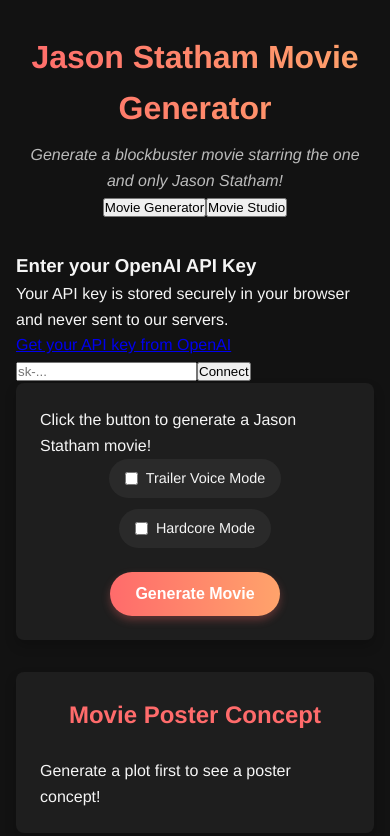
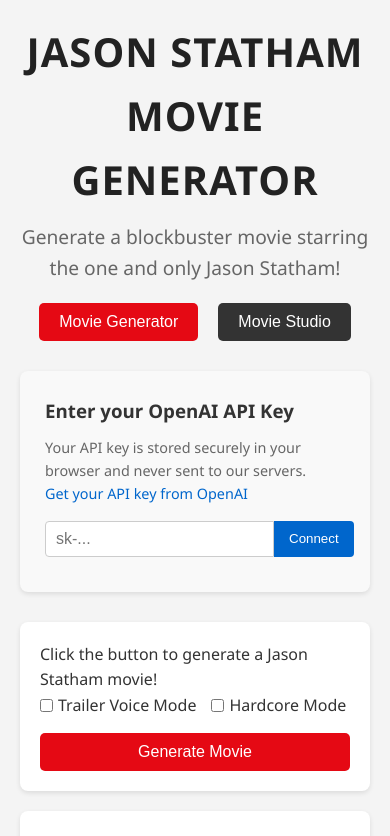
Before and after one commit to jdfalk/Statham-generator, a React (Vite) app: page / in a window 390 px wide. Shown: the top 836 px of the page. Built offline with nearby package versions, Linux system fonts and the light colour scheme.

Commit message:
Refactor App.css: update base styles, enhance layout, and improve component styling for better responsiveness
Signed-off-by: Johnathan Falk <johnathan.falk@gmail.com>

```diff
--- a/src/App.css
+++ b/src/App.css
@@ -1,4 +1,4 @@
-/* General styling */
+/* Base styles */
 * {
   box-sizing: border-box;
   margin: 0;
@@ -6,342 +6,478 @@
 }
 
 body {
-  font-family: 'Helvetica Neue', Arial, sans-serif;
+  font-family: 'Segoe UI', Tahoma, Geneva, Verdana, sans-serif;
   line-height: 1.6;
-  background-color: #121212;
-  color: #f5f5f5;
+  color: #333;
+  background-color: #f4f4f4;
 }
 
 .app {
-  max-width: 800px;
+  max-width: 1200px;
   margin: 0 auto;
-  padding: 2rem 1rem;
-  min-height: 100vh;
-  display: flex;
-  flex-direction: column;
+  padding: 20px;
 }
 
-/* Header styling */
+/* Header */
 header {
   text-align: center;
-  margin-bottom: 2rem;
+  margin-bottom: 30px;
 }
 
 header h1 {
   font-size: 2.5rem;
-  background: linear-gradient(90deg, #ff6b6b, #ffa36b);
-  background-clip: text;
-  -webkit-background-clip: text;
-  -webkit-text-fill-color: transparent;
-  margin-bottom: 0.5rem;
+  margin-bottom: 10px;
+  color: #222;
+  text-transform: uppercase;
+  letter-spacing: 1px;
 }
 
 .tagline {
-  font-style: italic;
-  color: #bbbbbb;
+  font-size: 1.2rem;
+  color: #666;
+  margin-bottom: 20px;
 }
 
-/* Main content styling */
-main {
-  flex: 1;
+.main-nav {
+  display: flex;
+  justify-content: center;
+  margin-top: 20px;
 }
 
-/* Movie plot component styling */
-.movie-plot {
-  background-color: #1e1e1e;
-  border-radius: 8px;
-  padding: 2rem;
-  box-shadow: 0 6px 12px rgba(0,0,0,0.2);
-  margin-bottom: 2rem;
+.nav-btn {
+  background-color: #333;
+  color: #fff;
+  border: none;
+  padding: 10px 20px;
+  margin: 0 10px;
+  font-size: 1rem;
+  border-radius: 5px;
+  cursor: pointer;
+  transition: background-color 0.3s;
 }
 
-.plot-container {
-  margin-bottom: 2rem;
+.nav-btn:hover {
+  background-color: #555;
 }
 
-.plot-container h2 {
-  margin-bottom: 1rem;
-  color: #ff6b6b;
-  font-size: 1.8rem;
-  text-align: center;
+.nav-btn.active {
+  background-color: #e50914;
 }
 
-.plot-text p {
-  margin-bottom: 1rem;
-  line-height: 1.7;
-  font-size: 1.1rem;
+/* API Key Manager */
+.api-key-section {
+  max-width: 600px;
+  margin: 0 auto 30px;
+  padding: 15px;
+  border-radius: 8px;
+  background-color: #f9f9f9;
+  box-shadow: 0 2px 5px rgba(0, 0, 0, 0.1);
 }
 
-.plot-container strong {
-  color: #ffa36b;
-  font-weight: 600;
+.api-key-manager {
+  padding: 10px;
 }
 
-/* Trailer text styling */
-.trailer-text {
-  text-align: center;
-  font-family: 'Impact', 'Arial Black', sans-serif;
-  line-height: 1.4;
+.api-key-manager h3 {
+  margin-bottom: 10px;
+  color: #333;
 }
 
-.trailer-text p {
-  margin-bottom: 1.2rem;
-  font-size: 1.2rem;
-  letter-spacing: 0.5px;
+.api-key-info {
+  margin-bottom: 15px;
+  font-size: 0.9rem;
+  color: #666;
 }
 
-.trailer-text p:nth-child(1),
-.trailer-text p:nth-child(3),
-.trailer-text p:nth-child(7),
-.trailer-text p:nth-child(12),
-.trailer-text p:nth-child(14) {
-  font-size: 1.5rem;
-  color: #ff6b6b;
-  font-weight: bold;
-  text-transform: uppercase;
+.api-key-info a {
+  color: #0066cc;
+  text-decoration: none;
 }
 
-/* Options styling */
+.api-key-info a:hover {
+  text-decoration: underline;
+}
+
+.input-group {
+  display: flex;
+  margin-bottom: 10px;
+}
+
+.api-key-input {
+  flex: 1;
+  padding: 8px 10px;
+  border: 1px solid #ccc;
+  border-radius: 4px 0 0 4px;
+  font-size: 1rem;
+}
+
+.submit-key-btn {
+  padding: 8px 15px;
+  background-color: #0066cc;
+  color: #fff;
+  border: none;
+  border-radius: 0 4px 4px 0;
+  cursor: pointer;
+}
+
+.submit-key-btn:hover {
+  background-color: #0055aa;
+}
+
+.error-message {
+  color: #e50914;
+  font-size: 0.9rem;
+  margin-top: 5px;
+}
+
+.api-key-stored {
+  display: flex;
+  justify-content: space-between;
+  align-items: center;
+  padding: 10px;
+  background-color: #e6f7e6;
+  border-radius: 4px;
+}
+
+.api-key-stored p {
+  display: flex;
+  align-items: center;
+  color: #2c7a2c;
+}
+
+.success-icon {
+  margin-right: 8px;
+  font-size: 1.2rem;
+}
+
+.clear-key-btn {
+  background-color: #f5f5f5;
+  border: 1px solid #ddd;
+  color: #666;
+  padding: 5px 10px;
+  border-radius: 4px;
+  cursor: pointer;
+}
+
+.clear-key-btn:hover {
+  background-color: #e5e5e5;
+}
+
+/* Generator Mode */
+.generator-mode {
+  display: grid;
+  grid-template-columns: 1fr 1fr;
+  gap: 20px;
+}
+
+@media screen and (max-width: 768px) {
+  .generator-mode {
+    grid-template-columns: 1fr;
+  }
+}
+
+/* Movie Plot */
+.movie-plot {
+  background-color: #fff;
+  border-radius: 8px;
+  padding: 20px;
+  box-shadow: 0 2px 5px rgba(0, 0, 0, 0.1);
+}
+
 .options {
   display: flex;
-  justify-content: center;
-  margin-bottom: 1.5rem;
-  gap: 1.5rem;
+  flex-wrap: wrap;
+  gap: 15px;
+  margin-bottom: 15px;
 }
 
 .options label {
   display: flex;
   align-items: center;
   cursor: pointer;
-  font-size: 0.9rem;
-  background-color: #2a2a2a;
-  padding: 0.5rem 1rem;
-  border-radius: 20px;
+}
+
+.options input[type="checkbox"] {
+  margin-right: 5px;
+}
+
+.generate-btn {
+  background-color: #e50914;
+  color: #fff;
+  border: none;
+  padding: 10px 20px;
+  font-size: 1rem;
+  border-radius: 5px;
+  cursor: pointer;
+  transition: background-color 0.3s;
+  width: 100%;
+}
+
+.generate-btn:hover {
+  background-color: #c70812;
+}
+
+.generate-btn:disabled {
+  background-color: #f5a4a8;
+  cursor: not-allowed;
+}
+
+.plot-container {
+  margin-top: 20px;
+  margin-bottom: 20px;
+}
+
+.plot-container h2 {
+  margin-bottom: 15px;
+  color: #e50914;
+  text-transform: uppercase;
+}
+
+.plot-text p {
+  margin-bottom: 15px;
+}
+
+.trailer-text {
+  font-family: 'Arial', sans-serif;
+  font-weight: bold;
+  text-align: center;
+}
+
+.trailer-text p {
+  margin-bottom: 20px;
+  font-size: 1.1rem;
+}
+
+/* Audio Player */
+.audio-player {
+  margin: 15px 0;
+  text-align: center;
+}
+
+.audio-btn {
+  background-color: #333;
+  color: #fff;
+  border: none;
+  padding: 8px 15px;
+  border-radius: 5px;
+  cursor: pointer;
+  font-size: 1rem;
   transition: background-color 0.3s;
 }
 
-.options label:hover {
-  background-color: #3a3a3a;
+.audio-btn:hover {
+  background-color: #555;
 }
 
-.options input[type="checkbox"] {
-  margin-right: 0.5rem;
-  cursor: pointer;
+.audio-btn:disabled {
+  background-color: #888;
+  cursor: not-allowed;
 }
 
-/* Movie Poster Component Styling */
+/* Movie Poster */
 .movie-poster {
-  background-color: #1e1e1e;
+  background-color: #fff;
   border-radius: 8px;
-  padding: 2rem;
-  box-shadow: 0 6px 12px rgba(0,0,0,0.2);
-  margin-bottom: 2rem;
+  padding: 20px;
+  box-shadow: 0 2px 5px rgba(0, 0, 0, 0.1);
 }
 
 .movie-poster h3 {
-  margin-bottom: 1.5rem;
-  text-align: center;
-  color: #ff6b6b;
-  font-size: 1.5rem;
+  margin-bottom: 15px;
+  color: #333;
 }
 
 .poster-styles {
   display: flex;
-  justify-content: center;
-  gap: 1rem;
-  margin-bottom: 2rem;
+  gap: 10px;
+  margin-bottom: 20px;
+  flex-wrap: wrap;
+  align-items: center;
 }
 
 .poster-styles button {
-  background-color: #333;
-  border: none;
-  padding: 0.5rem 1rem;
-  border-radius: 20px;
-  color: #f5f5f5;
+  background-color: #f0f0f0;
+  border: 1px solid #ddd;
+  padding: 5px 15px;
+  border-radius: 4px;
   cursor: pointer;
-  transition: all 0.3s;
+  transition: all 0.2s;
 }
 
 .poster-styles button:hover {
-  background-color: #444;
+  background-color: #e0e0e0;
 }
 
 .poster-styles button.active {
-  background: linear-gradient(90deg, #ff6b6b, #ffa36b);
-  box-shadow: 0 2px 8px rgba(255, 107, 107, 0.5);
+  background-color: #333;
+  color: #fff;
+  border-color: #333;
+}
+
+.ai-toggle {
+  margin-left: auto;
+  display: flex;
+  align-items: center;
+}
+
+.ai-toggle input {
+  margin-right: 5px;
 }
 
 .poster-concept {
-  padding: 1.5rem;
-  border-radius: 8px;
+  border: 1px solid #ddd;
+  padding: 20px;
+  border-radius: 5px;
 }
 
 .poster-concept.action {
-  background-color: #252525;
-  border: 1px solid #444;
-  box-shadow: 0 4px 12px rgba(0,0,0,0.3);
+  background-color: #1c1c1c;
+  color: #fff;
 }
 
 .poster-concept.artsy {
-  background-color: #202020;
-  border: 1px solid #555;
-  box-shadow: 0 4px 12px rgba(0,0,0,0.3);
+  background-color: #fff;
+  color: #333;
+  border: 2px solid #333;
 }
 
 .poster-concept.vintage {
-  background-color: #292520;
-  border: 1px solid #5a4e3a;
-  box-shadow: 0 4px 12px rgba(0,0,0,0.3);
+  background-color: #f5f1e6;
+  color: #5a4535;
+  border: 1px solid #c5b29a;
 }
 
 .poster-title {
   text-align: center;
-  margin-bottom: 1rem;
+  margin-bottom: 15px;
 }
 
 .poster-title h2 {
-  font-size: 2rem;
-  letter-spacing: 2px;
-}
-
-.action .poster-title h2 {
-  color: #ff6b6b;
-  text-shadow: 0 2px 4px rgba(0,0,0,0.5);
-}
-
-.artsy .poster-title h2 {
-  color: #66c7ff;
-  text-shadow: 0 2px 4px rgba(0,0,0,0.5);
-}
-
-.vintage .poster-title h2 {
-  color: #ffd166;
-  text-shadow: 0 2px 4px rgba(0,0,0,0.5);
+  font-size: 1.8rem;
+  letter-spacing: 1px;
 }
 
 .poster-tagline {
   text-align: center;
-  margin-bottom: 2rem;
+  font-style: italic;
+  margin-bottom: 20px;
+}
+
+.poster-visualization {
+  margin-top: 20px;
+}
+
+.poster-visualization h4 {
+  margin-bottom: 10px;
+  text-transform: uppercase;
+  font-size: 0.8rem;
+  letter-spacing: 1px;
+  opacity: 0.7;
+}
+
+.generating-text {
+  color: #888;
   font-style: italic;
 }
 
-.action .poster-tagline {
-  color: #ddd;
-}
-
-.artsy .poster-tagline {
-  color: #aaa;
-}
-
-.vintage .poster-tagline {
-  color: #ccc;
-}
-
-.poster-visualization {
-  background-color: rgba(0, 0, 0, 0.2);
-  border-radius: 8px;
-  padding: 1.5rem;
-  margin-bottom: 1.5rem;
-}
-
-.poster-visualization h4 {
-  margin-bottom: 1rem;
-  font-size: 0.9rem;
-  color: #aaa;
-  letter-spacing: 1px;
+.ai-poster-description p {
+  margin-bottom: 10px;
 }
 
 .poster-details {
-  margin-top: 1.5rem;
-  padding-top: 1.5rem;
-  border-top: 1px solid rgba(255,255,255,0.1);
+  margin-top: 20px;
+  font-size: 0.9rem;
 }
 
 .poster-details p {
-  margin-bottom: 0.5rem;
+  margin-bottom: 5px;
+}
+
+.poster-credits {
+  margin-top: 20px;
+  text-align: center;
+  font-size: 0.8rem;
+  opacity: 0.7;
+}
+
+/* Studio Mode */
+.movie-studio {
+  background-color: #fff;
+  border-radius: 8px;
+  padding: 20px;
+  box-shadow: 0 2px 5px rgba(0, 0, 0, 0.1);
+}
+
+.movie-studio h2 {
+  margin-bottom: 10px;
+  color: #e50914;
+}
+
+.studio-controls {
+  display: flex;
+  align-items: center;
+  gap: 15px;
+  margin: 20px 0;
+  padding: 15px;
+  background-color: #f5f5f5;
+  border-radius: 5px;
+}
+
+.studio-btn {
+  background-color: #e50914;
+  color: #fff;
+  border: none;
+  padding: 10px 20px;
+  font-size: 1rem;
+  border-radius: 5px;
+  cursor: pointer;
+  transition: background-color 0.3s;
+}
+
+.studio-btn:hover {
+  background-color: #c70812;
+}
+
+.studio-btn:disabled {
+  background-color: #f5a4a8;
+  cursor: not-allowed;
+}
+
+.movie-grid {
+  display: grid;
+  grid-template-columns: repeat(auto-fill, minmax(300px, 1fr));
+  gap: 20px;
+  margin-top: 20px;
+}
+
+.movie-grid-item {
+  background-color: #f9f9f9;
+  border-radius: 8px;
+  padding: 15px;
+  box-shadow: 0 2px 4px rgba(0, 0, 0, 0.05);
+}
+
+.movie-grid-item h3 {
+  margin-bottom: 10px;
+  color: #333;
+  text-align: center;
+}
+
+/* Footer */
+footer {
+  margin-top: 50px;
+  text-align: center;
+  padding: 20px;
+  color: #888;
   font-size: 0.9rem;
 }
 
-.poster-details strong {
-  color: #ff6b6b;
+.ai-badge {
+  display: inline-block;
+  margin-top: 10px;
+  padding: 5px 10px;
+  background-color: #10a37f;
+  color: #fff;
+  border-radius: 20px;
+  font-size: 0.8rem;
 }
-
-.poster-credits {
-  text-align: center;
-  margin-top: 2rem;
-  padding-top: 1rem;
-  border-top: 1px solid rgba(255,255,255,0.1);
-  font-family: 'Courier New', monospace;
-  letter-spacing: 1px;
-}
-
-.poster-credits p:first-child {
-  font-weight: bold;
-  font-size: 1.2rem;
-  margin-bottom: 0.5rem;
-}
-
-.poster-credits p:last-child {
-  margin-top: 1rem;
-  font-weight: bold;
-  color: #ff6b6b;
-}
-
-.generate-btn {
-  background: linear-gradient(90deg, #ff6b6b, #ffa36b);
-  border: none;
-  color: white;
-  padding: 0.8rem 1.6rem;
-  font-size: 1rem;
-  font-weight: bold;
-  border-radius: 30px;
-  cursor: pointer;
-  transition: all 0.3s ease;
-  box-shadow: 0 4px 8px rgba(255, 107, 107, 0.3);
-  margin: 0 auto;
-  display: block;
-}
-
-.generate-btn:hover {
-  transform: translateY(-2px);
-  box-shadow: 0 6px 12px rgba(255, 107, 107, 0.5);
-}
-
-.generate-btn:active {
-  transform: translateY(1px);
-}
-
-/* Footer styling */
-footer {
-  margin-top: 2rem;
-  text-align: center;
-  font-size: 0.9rem;
-  color: #888888;
-}
-
-/* Responsive design */
-@media (max-width: 600px) {
-  header h1 {
-    font-size: 2rem;
-  }
-
-  .movie-plot, .movie-poster {
-    padding: 1.5rem;
-  }
-
-  .options {
-    flex-direction: column;
-    align-items: center;
-    gap: 0.7rem;
-  }
-
-  .poster-styles {
-    flex-direction: column;
-    align-items: center;
-    gap: 0.5rem;
-  }
-
-  .poster-title h2 {
-    font-size: 1.5rem;
-  }
-}
```
